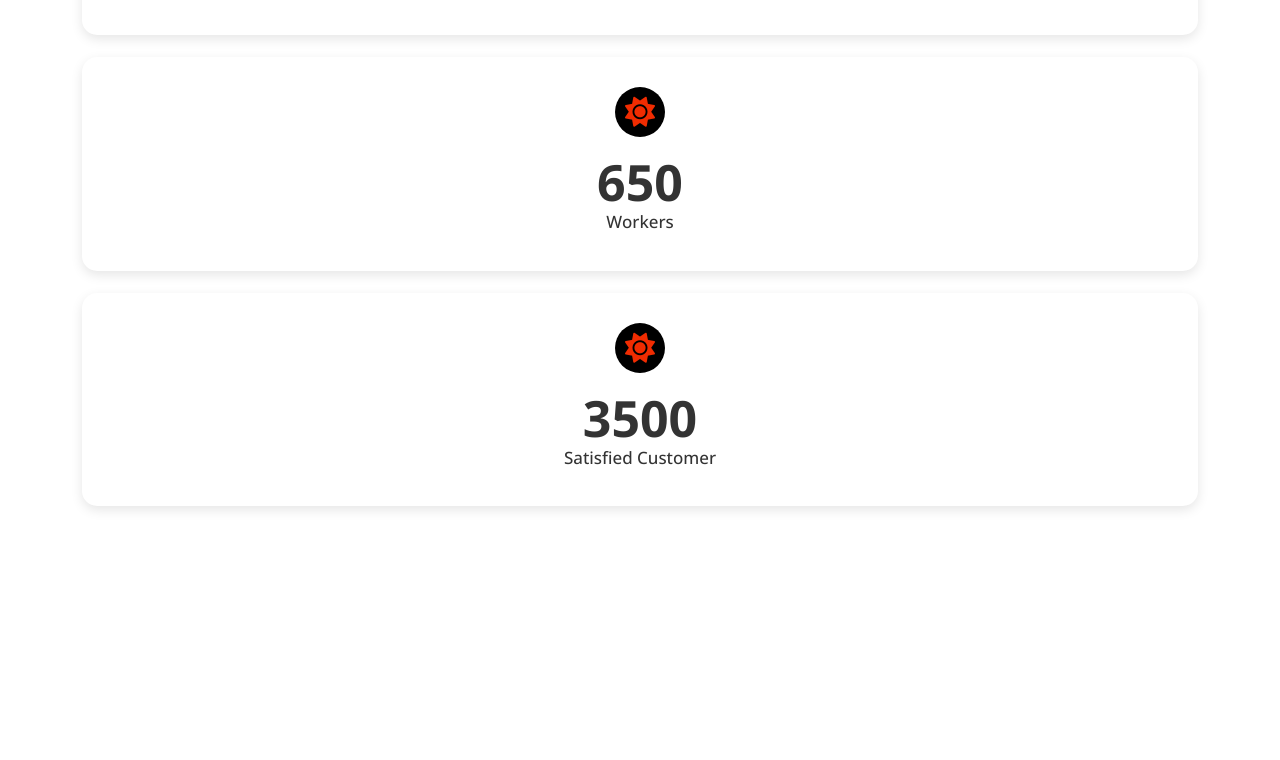
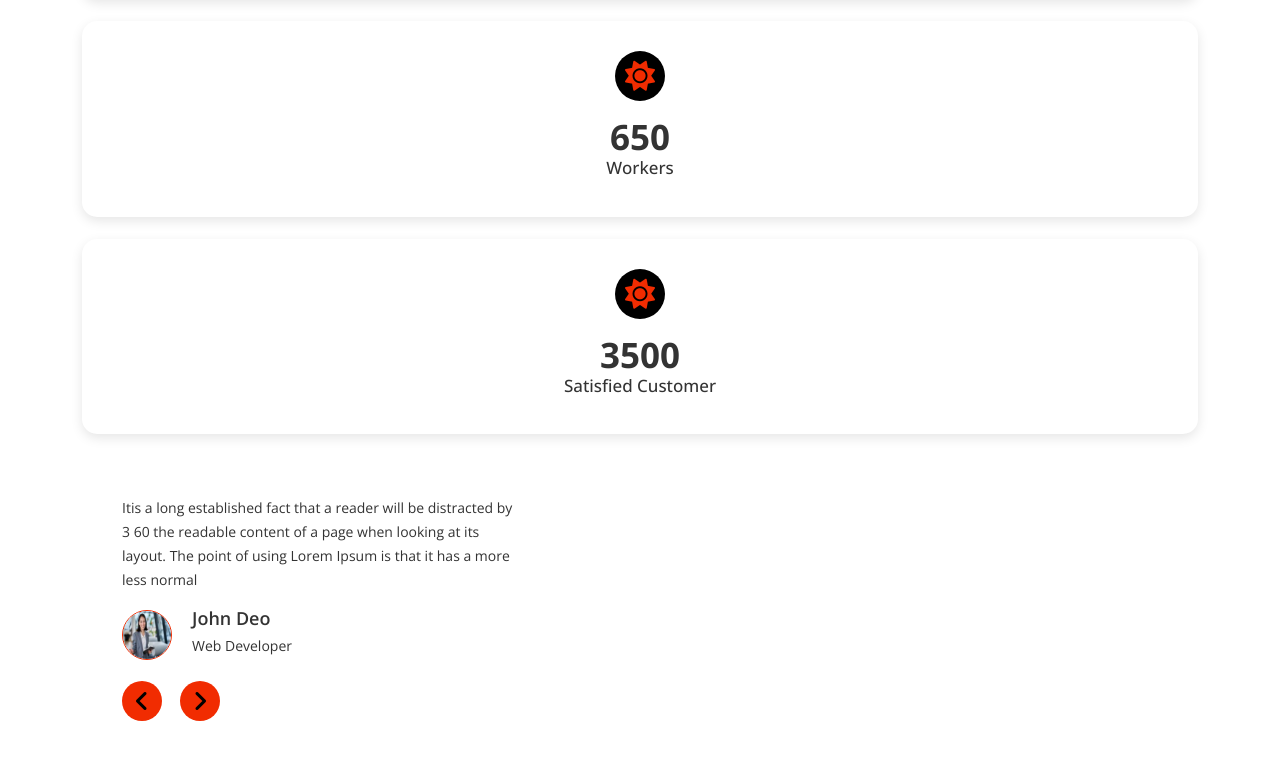
Before and after one commit to sumonrst/rstito, a plain HTML site: page index.html in a window 1280 px wide. Shown: the part 8861-9621 px from the top of the page. Before the commit the page ends 9489 px from the top, so only its background shows below. Drawn offline with nearby package versions, Linux system fonts and the light colour scheme.

Commit message:
testimonial section update

```diff
--- /dev/null
+++ b/assets/css/slick.css
@@ -0,0 +1,119 @@
+/* Slider */
+.slick-slider
+{
+    position: relative;
+
+    display: block;
+    box-sizing: border-box;
+
+    -webkit-user-select: none;
+       -moz-user-select: none;
+        -ms-user-select: none;
+            user-select: none;
+
+    -webkit-touch-callout: none;
+    -khtml-user-select: none;
+    -ms-touch-action: pan-y;
+        touch-action: pan-y;
+    -webkit-tap-highlight-color: transparent;
+}
+
+.slick-list
+{
+    position: relative;
+
+    display: block;
+    overflow: hidden;
+
+    margin: 0;
+    padding: 0;
+}
+.slick-list:focus
+{
+    outline: none;
+}
+.slick-list.dragging
+{
+    cursor: pointer;
+    cursor: hand;
+}
+
+.slick-slider .slick-track,
+.slick-slider .slick-list
+{
+    -webkit-transform: translate3d(0, 0, 0);
+       -moz-transform: translate3d(0, 0, 0);
+        -ms-transform: translate3d(0, 0, 0);
+         -o-transform: translate3d(0, 0, 0);
+            transform: translate3d(0, 0, 0);
+}
+
+.slick-track
+{
+    position: relative;
+    top: 0;
+    left: 0;
+
+    display: block;
+    margin-left: auto;
+    margin-right: auto;
+}
+.slick-track:before,
+.slick-track:after
+{
+    display: table;
+
+    content: '';
+}
+.slick-track:after
+{
+    clear: both;
+}
+.slick-loading .slick-track
+{
+    visibility: hidden;
+}
+
+.slick-slide
+{
+    display: none;
+    float: left;
+
+    height: 100%;
+    min-height: 1px;
+}
+[dir='rtl'] .slick-slide
+{
+    float: right;
+}
+.slick-slide img
+{
+    display: block;
+}
+.slick-slide.slick-loading img
+{
+    display: none;
+}
+.slick-slide.dragging img
+{
+    pointer-events: none;
+}
+.slick-initialized .slick-slide
+{
+    display: block;
+}
+.slick-loading .slick-slide
+{
+    visibility: hidden;
+}
+.slick-vertical .slick-slide
+{
+    display: block;
+
+    height: auto;
+
+    border: 1px solid transparent;
+}
+.slick-arrow.slick-hidden {
+    display: none;
+}
--- a/assets/css/style.css
+++ b/assets/css/style.css
@@ -730,7 +730,7 @@ Theme Name : RSTITO
   margin-bottom:15px;
 }
 .single-testimonial h4 {
-  font-size: 50px;
+  font-size: 35px;
   font-weight: 700;
   color: #333333;
   transition:.3s;
@@ -741,3 +741,70 @@ Theme Name : RSTITO
   text-transform: capitalize;
   font-weight: 500;
 }
+
+/* Testimonial Slider CSS Start */
+.testimonial-slider {
+  display: flex !important;
+  justify-content: center !important;
+  align-items: center !important;
+  align-content: center !important;
+  height: 100%;
+  padding: 40px;
+}
+
+.single-testimonial-slider p {
+	max-width: 391px;
+}
+.testimonial-slider .slick-arrow {
+  margin-bottom: -238px;
+  position: absolute  ;
+}
+.slick-arrow.slick-prev {
+	left: 40px !important;
+}
+.slick-arrow.slick-next {
+  left: 98px !important;
+}
+.testimonial-slider button {
+  background-color: transparent;
+  border: 0;
+}
+.testimonial-slider button i {
+	font-size: 24px;
+	color: #000;
+	background-color: #F12C01;
+	width: 40px;
+	height: 40px;
+	line-height: 40px;
+	border-radius: 50%;
+  transition: .3s;
+}
+.testimonial-slider button i:hover {
+	background-color: #000;
+	transition: .3s;
+	color: #F12C01;
+}
+
+.client {
+  display: flex;
+  justify-content: start;
+  align-content: center;
+  align-items: center;
+}
+.client img {
+  border: 1px solid #F12C01;
+  border-radius: 50%;
+  width: 50px;
+}
+.client h4 {
+  font-size: 18px;
+  text-transform: capitalize;
+  font-weight: 600;
+  margin-left: 20px;
+}
+.client h4 span {
+  display: block;
+  font-size: 14px;
+  font-weight: normal;
+  margin-top: 8px;
+}
--- a/assets/js/main.js
+++ b/assets/js/main.js
@@ -1,3 +1,14 @@
+
+$(document).ready(function(){
+    $('.testimonial-slider').slick({
+        prevArrow:'<button type="button" class="slick-prev"><i class="fa-solid fa-angle-left"></i></button>',
+        nextArrow:'<button type="button" class="slick-next"><i class="fa-solid fa-angle-right"></i></button>',
+        arrows: true,
+        slidesToShow: 1,
+    });
+  });
+
+
 
 $(window).on('scroll', function () {
     if($(window).scrollTop() > 100) {
--- a/index.html
+++ b/index.html
@@ -9,6 +9,8 @@
      <link rel="stylesheet" href="assets/css/bootstrap.min.css">
     <!-- Font Awesome CSS -->
     <link rel="stylesheet" href="assets/plugins/fontawasome/css/all.min.css">
+    <!-- Slick Slider CSS -->
+     <link rel="stylesheet" href="assets/css/slick.css">
     <!-- Theme Main CSS -->
     <link rel="stylesheet" href="assets/css/style.css">
 </head>
@@ -363,7 +365,37 @@
                         </div>
                     </div>
                 </div>
-                <div class="col-xxl-8"></div>
+                <div class="col-xxl-7">
+                    <div class="testimonial-slider">
+                        <div class="single-testimonial-slider">
+                            <p>Itis a long established fact that a reader will be distracted by
+                                3 60 the readable content of a page when looking at its layout. The
+                                point of using Lorem Ipsum is that it has a more less normal</p>
+                            <div class="client">
+                                <img src="assets/images/testimonial/01.jpg">
+                                <h4>john deo <span>web developer</span></h4>
+                            </div>
+                        </div>
+                        <div class="single-testimonial-slider">
+                            <p>Itis a long established fact that a reader will be distracted by
+                                3 60 the readable content of a page when looking at its layout. The
+                                point of using Lorem Ipsum is that it has a more less normal</p>
+                            <div class="client">
+                                <img src="assets/images/testimonial/02.jpg">
+                                <h4>john deo <span>web developer</span></h4>
+                            </div>
+                        </div>
+                        <div class="single-testimonial-slider">
+                            <p>Itis a long established fact that a reader will be distracted by
+                                3 60 the readable content of a page when looking at its layout. The
+                                point of using Lorem Ipsum is that it has a more less normal</p>
+                            <div class="client">
+                                <img src="assets/images/testimonial/03.jpg">
+                                <h4>john deo <span>web developer</span></h4>
+                            </div>
+                        </div>
+                    </div>
+                </div>
             </div>
         </div>
      </section>
@@ -382,6 +414,8 @@
 
     <!-- Jquery Library -->
     <script src="assets/js/jquery-1.12.4.min.js"></script>
+    <!-- Slick JS -->
+    <script src="assets/js/slick.min.js"></script>
     <!-- Theme Main JS -->
     <script src="assets/js/main.js"></script>
 </body>
```
Also changed, not shown: assets/images/testimonial/01.jpg (added), assets/images/testimonial/02.jpg (added), assets/images/testimonial/03.jpg (added), assets/images/testimonial/client-1.jpg (added), assets/images/testimonial/client-2.jpg (added), assets/images/testimonial/client-3.jpg (added), assets/js/slick.min.js (added).
